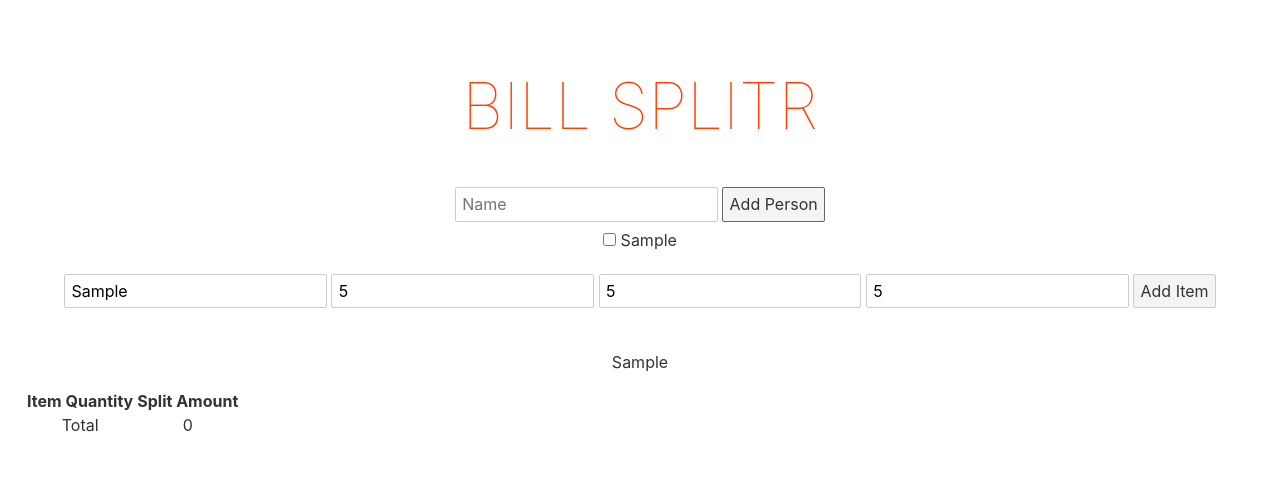
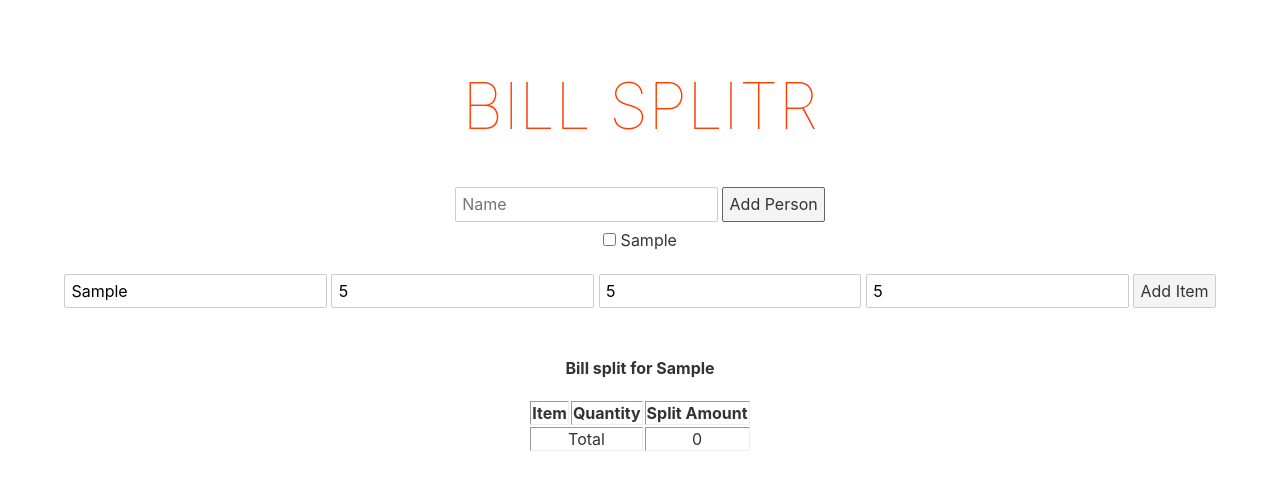
Before and after one commit to aditipolkam/bill-splitr, a Svelte app: page / in a window 1280 px wide. Both pictures are taken after typing "Sample", "Sample", "5", "5", "5" into the empty fields and a click on the button "Add Person". Shown: the top 490 px of the page. Built offline with nearby package versions, Linux system fonts and the light colour scheme.

Commit message:
[FIX] css for display split component

```diff
--- a/src/components/DisplaySplit.svelte
+++ b/src/components/DisplaySplit.svelte
@@ -4,8 +4,8 @@
 
 {#each Object.entries(calculated_bill) as [person, data]}
   <div>
-    <p>{person}</p>
-    <table>
+    <h4>Bill split for {person}</h4>
+    <table align="center" border="1px" border-color="#ff3e00">
       <tr>
         <th>Item</th>
         <th>Quantity</th>
@@ -26,3 +26,11 @@
     </table>
   </div>
 {/each}
+
+<style>
+  table {
+    align-content: center;
+    border-color: #ff3e00;
+    border: 1px;
+  }
+</style>
```
